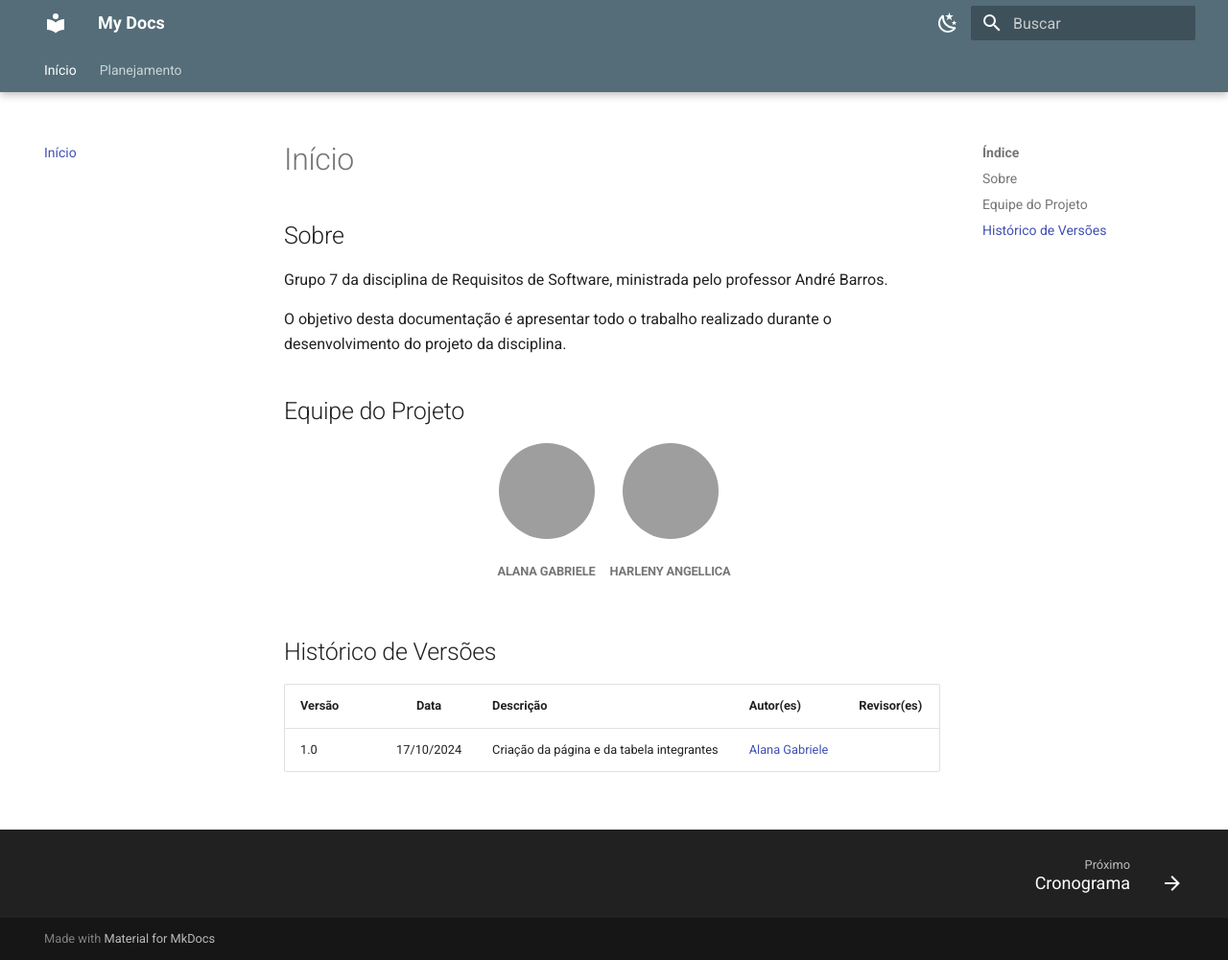
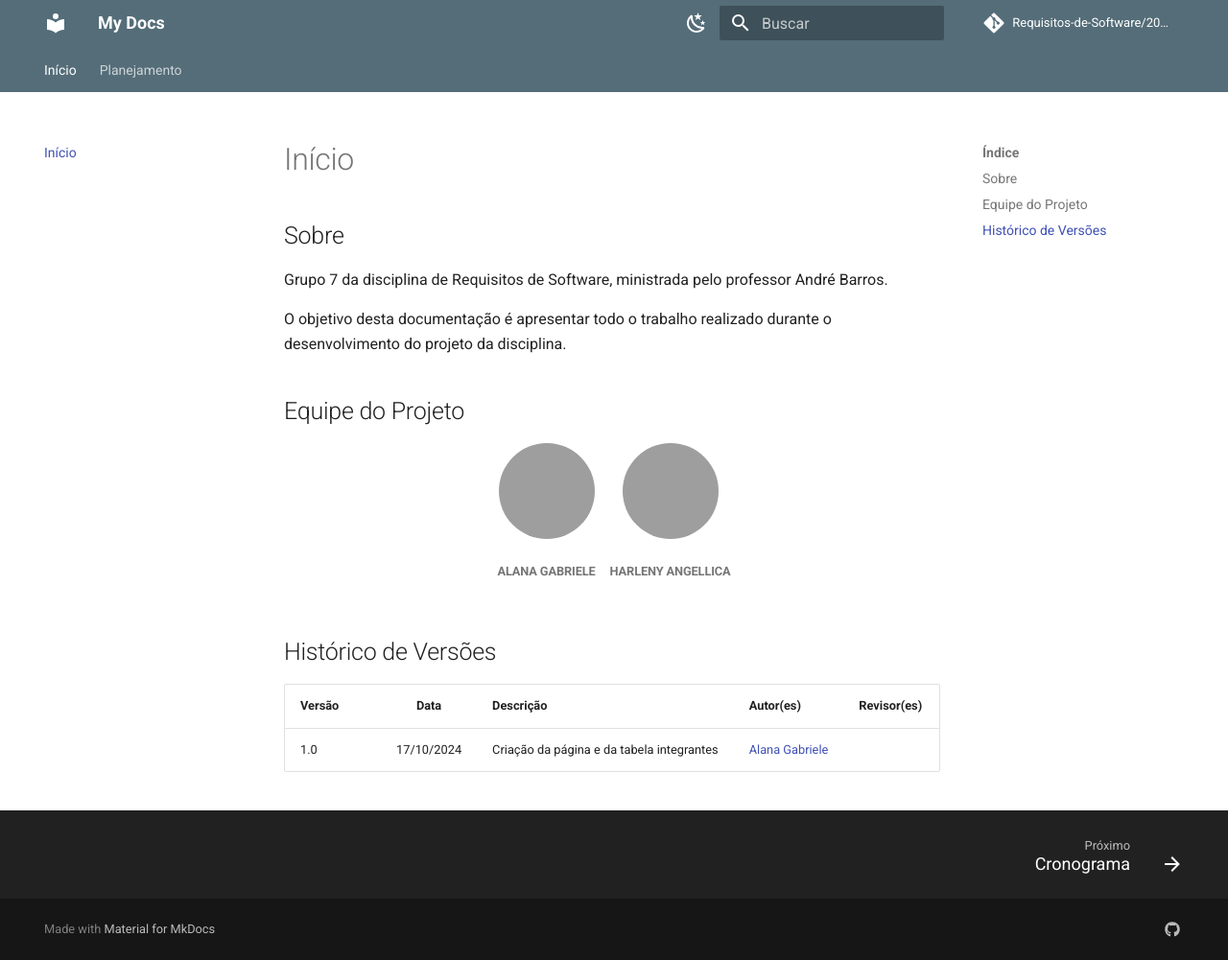
Before and after one commit to Requisitos-de-Software/2024.2-Grupo07, an MkDocs documentation site: the page built from docs/index.md, in a window 1280 px wide and 1001 px high. Shown: the whole window at 96% size. Built offline with MkDocs 1.6.1 and Material for MkDocs 9.7.7, drawn with Linux system fonts in a browser that asks for light colours; comment, search, counter and statistics services are not loaded; grey boxes are pictures that could not be loaded.

Commit message:
configurando mkdocs

```diff
--- a/docs/index.md
+++ b/docs/index.md
@@ -15,7 +15,7 @@
                 <h5 class="text-center">Alana Gabriele</h5>
         </a>
     </div>
-  <div>
+    <div>
         <a href="https://github.com/Angelicahaas">
                 <img style="border-radius: 50%;"         src="https://github.com/Angelicahaas.png" width="100px;"/>
                 <h5 class="text-center">Harleny Angellica</h5>
--- a/mkdocs.yml
+++ b/mkdocs.yml
@@ -1,4 +1,6 @@
 site_name: My Docs
+repo_url: https://github.com/Requisitos-de-Software/2024.2-Grupo07
+repo_name: Requisitos-de-Software/2024.2-Grupo07
 
 nav:
   - Início: index.md
@@ -14,7 +16,6 @@
     - navigation.sections  # Corrigir de 'section' para 'sections'
     - navigation.top
     - navigation.tabs
-    - navigation.tabs.sticky
     - search.suggest
     - search.highlight
     - navigation.footer
@@ -30,5 +31,11 @@
       toggle:
         icon: material/weather-sunny
         name: Modo claro
+  icon:
+    repo: fontawesome/brands/git-alt
+extra:
+  social:
+    - icon: fontawesome/brands/github
+      link: https://github.com/Requisitos-de-Software/2024.2-Grupo07
 plugins:
   - search
```
